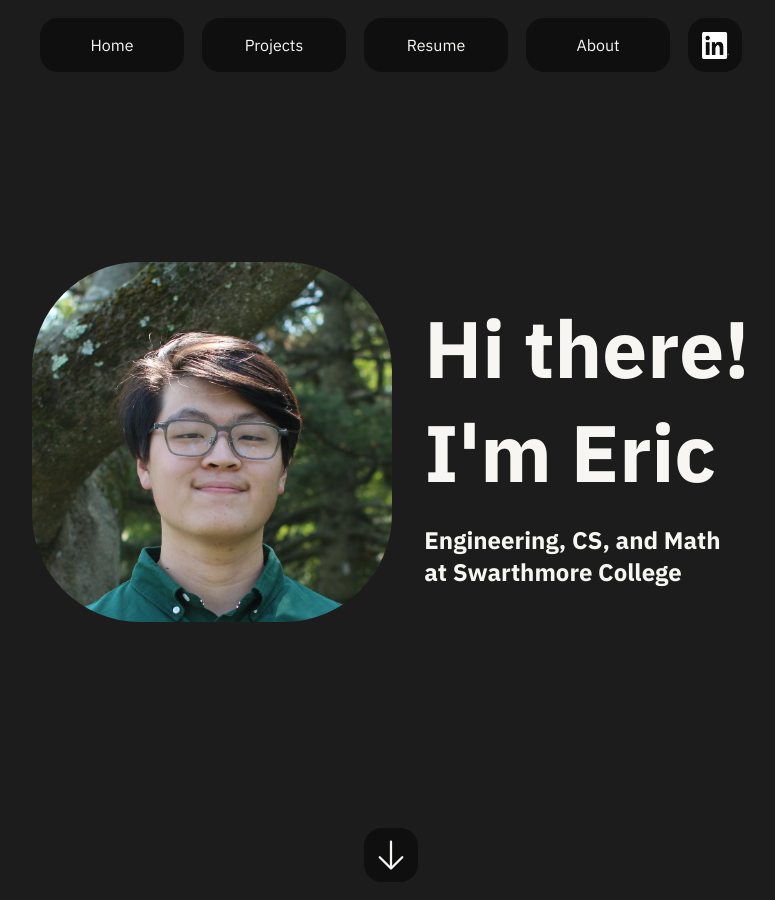
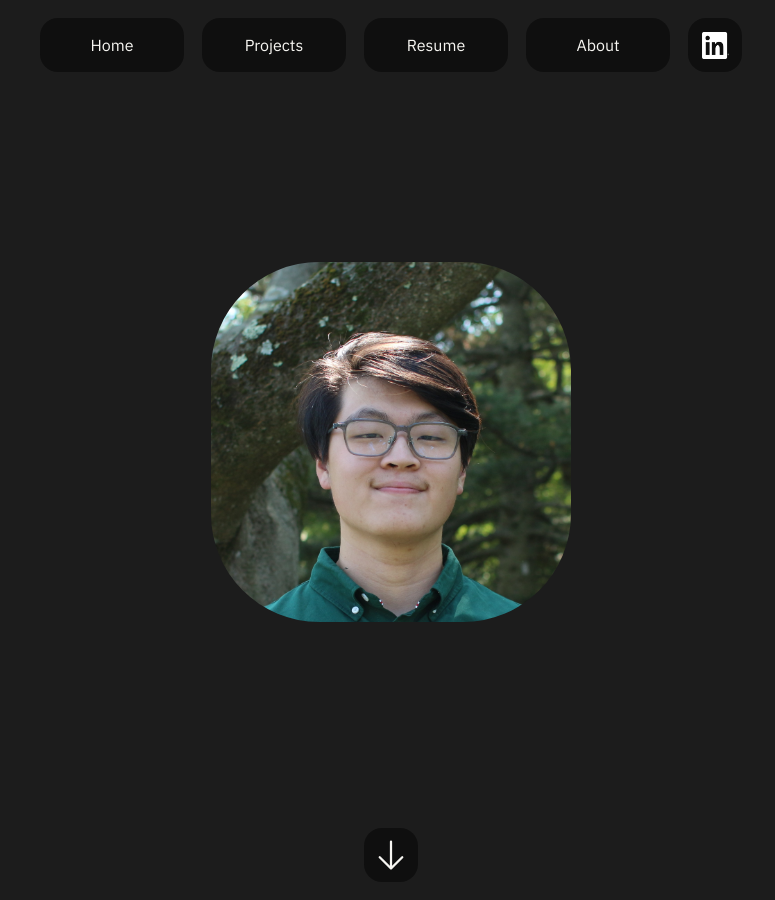
Before and after one commit to ericjchen21/ericjchen21.github.io, a Jekyll site: the page built from index.html, in a window 1280 px wide and 900 px high. Shown: the whole window, without its empty margins (249-1024 px from the left). Built offline with Jekyll 4.4.1, drawn with Linux system fonts in a browser that asks for light colours; comment, search, counter and statistics services are not loaded.

Commit message:
mobile fixes

```diff
--- a/index.html
+++ b/index.html
@@ -11,7 +11,7 @@ title: Eric Chen - Home
         alt="Eric Chen Profile Picture"
       />
     </div>
-    <div class="landing-introduction">
+    <!-- <div class="landing-introduction">
       <h1>
         Hi there!
         <br />
@@ -23,7 +23,7 @@ title: Eric Chen - Home
         <br />
         at Swarthmore College
       </h2>
-    </div>
+    </div> -->
   </div>
   <div class="spacer"></div>
 </div>
```
